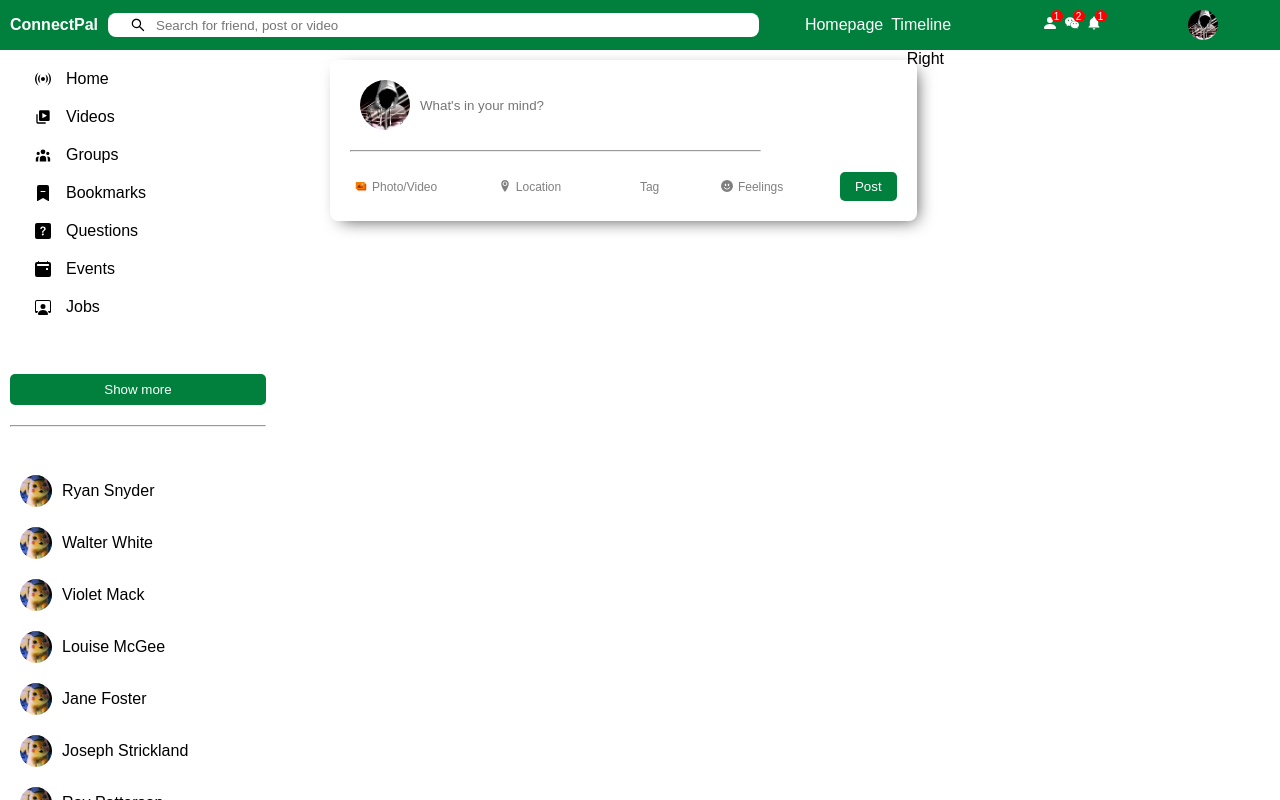
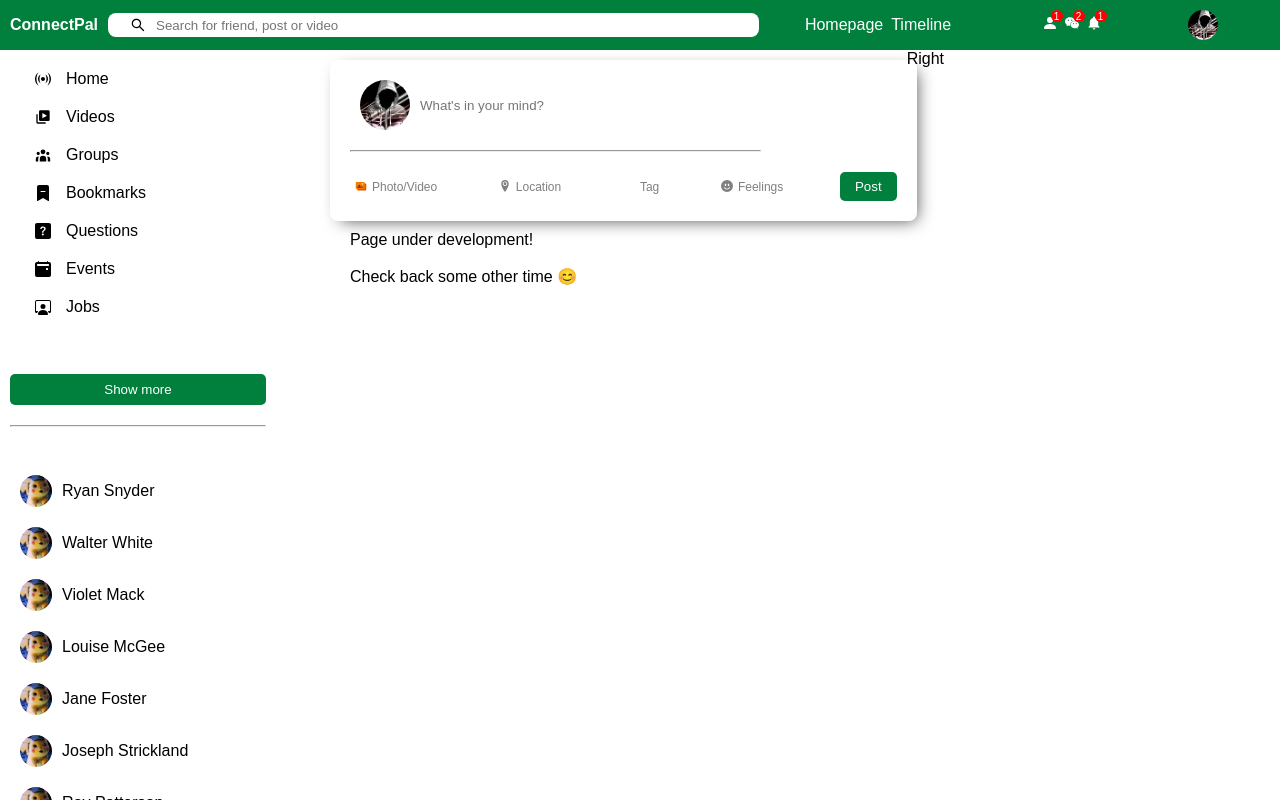
Before and after one commit to Heisenberg-x1/ConnectPal, a React (Create React App) app: page / in a window 1280 px wide. Built offline with nearby package versions, Linux system fonts and the light colour scheme; some icons are missing.

Commit message:
page under dev

```diff
--- a/public/index.html
+++ b/public/index.html
@@ -7,7 +7,7 @@
   <meta name="description" content="Web site created using create-react-app" />
   <link href="https://fonts.googleapis.com/css2?family=Roboto:wght@100;300;400;500;700;900&display=swap" rel="stylesheet">
   <title>ConnectPal</title>
-  <link rel="icon" href="../src/resources/images/logo1.jpg">
+  <link rel="icon" href="../src/resources/images/connect.jpg">
   <link rel="stylesheet" href="style.css">
 </head>
 
--- a/src/components/feeds/Feeds.css
+++ b/src/components/feeds/Feeds.css
@@ -6,3 +6,6 @@
 .feeds{
     flex: 5.5;
 }
+.feeds p{
+    padding:0 30px;
+}
--- a/src/components/feeds/Feeds.js
+++ b/src/components/feeds/Feeds.js
@@ -5,6 +5,10 @@ export default function Feeds() {
     <div className="feeds">
       <div className="feedsWrapper">
         <Share />
+        <p>Page under development!</p>
+        <br></br>
+        <p>Check back some other time 😊</p>
+
       </div>
     </div>
   )
```
Also changed, not shown: src/resources/images/connect.jpg (added).
